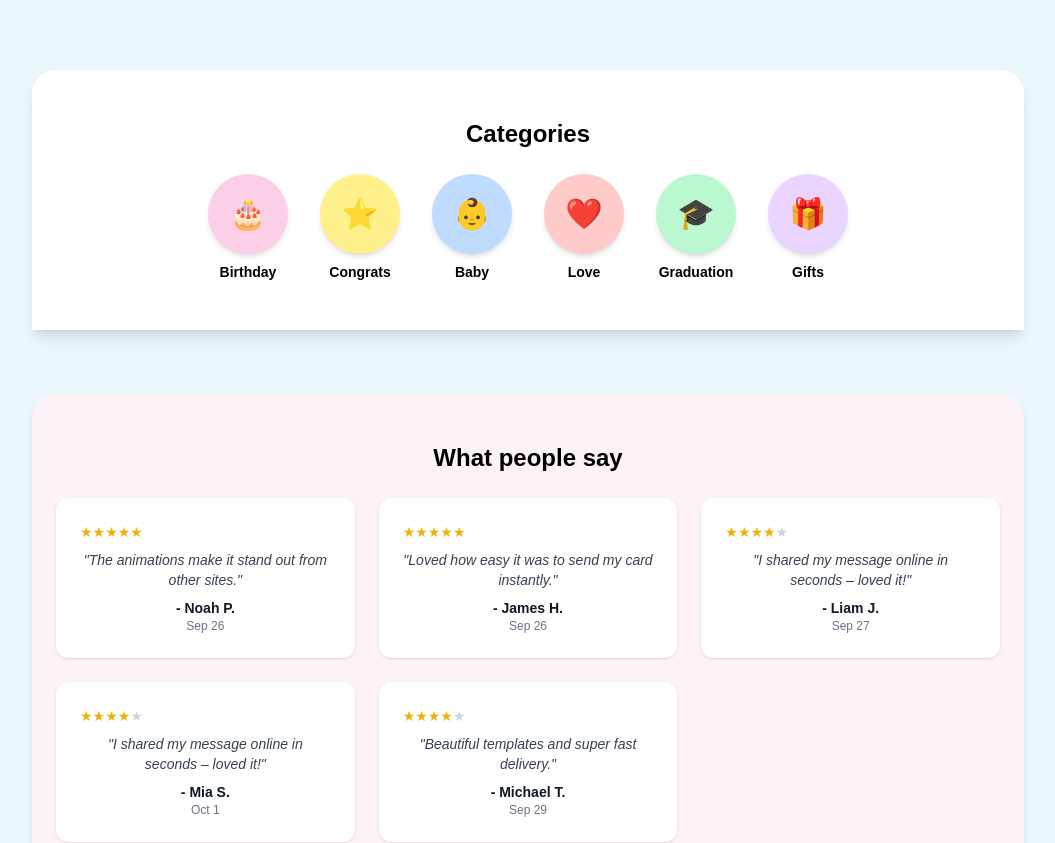
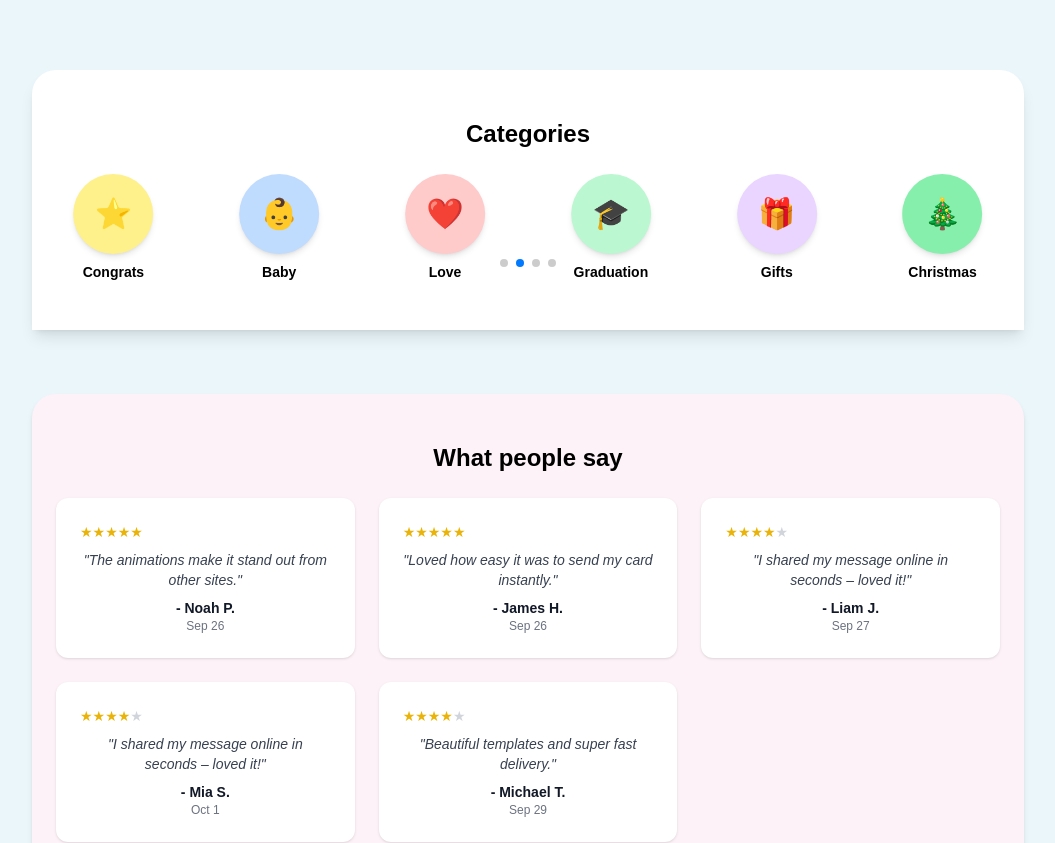
Before and after one commit to everwishhq-commits/EverWish, a Next.js app: page / in a window 1280 px wide. Shown: the part 752-1595 px from the top of the page, without its empty margins (112-1167 px from the left). Built offline with nearby package versions, Linux system fonts and the light colour scheme.

Commit message:
Update categories.js

```diff
--- a/app/components/categories.js
+++ b/app/components/categories.js
@@ -1,30 +1,64 @@
 "use client";
 
+import { useRouter } from "next/navigation";
+import { Swiper, SwiperSlide } from "swiper/react";
+import { Pagination, Autoplay } from "swiper/modules";
+import "swiper/css";
+import "swiper/css/pagination";
+
 const categories = [
-  { name: "Birthday", color: "bg-pink-200", emoji: "🎂" },
-  { name: "Congrats", color: "bg-yellow-200", emoji: "⭐" },
-  { name: "Baby", color: "bg-blue-200", emoji: "👶" },
-  { name: "Love", color: "bg-red-200", emoji: "❤️" },
-  { name: "Graduation", color: "bg-green-200", emoji: "🎓" },
-  { name: "Gifts", color: "bg-purple-200", emoji: "🎁" },
+  { name: "Birthday", color: "bg-pink-200", emoji: "🎂", slug: "birthday" },
+  { name: "Congrats", color: "bg-yellow-200", emoji: "⭐", slug: "congrats" },
+  { name: "Baby", color: "bg-blue-200", emoji: "👶", slug: "baby" },
+  { name: "Love", color: "bg-red-200", emoji: "❤️", slug: "love" },
+  { name: "Graduation", color: "bg-green-200", emoji: "🎓", slug: "graduation" },
+  { name: "Gifts", color: "bg-purple-200", emoji: "🎁", slug: "gifts" },
+  { name: "Christmas", color: "bg-green-300", emoji: "🎄", slug: "christmas" },
+  { name: "Halloween", color: "bg-orange-300", emoji: "🎃", slug: "halloween" },
+  { name: "Thank You", color: "bg-lime-200", emoji: "🙏", slug: "thank-you" },
 ];
 
 export default function Categories() {
+  const router = useRouter();
+
   return (
-    <div>
+    <div className="w-full text-center">
+      {/* 🔹 Título principal */}
       <h2 className="text-2xl font-bold mb-6">Categories</h2>
-      <div className="flex flex-wrap justify-center gap-8">
+
+      {/* 🔹 Carrusel horizontal tipo Netflix */}
+      <Swiper
+        slidesPerView={3}
+        spaceBetween={20}
+        autoplay={{
+          delay: 3000,
+          disableOnInteraction: false,
+        }}
+        pagination={{ clickable: true }}
+        breakpoints={{
+          480: { slidesPerView: 4, spaceBetween: 25 }, // celulares grandes
+          768: { slidesPerView: 5, spaceBetween: 30 }, // tablet
+          1024: { slidesPerView: 6, spaceBetween: 35 }, // desktop
+        }}
+        modules={[Pagination, Autoplay]}
+        className="pb-6"
+      >
         {categories.map((cat, i) => (
-          <div key={i} className="flex flex-col items-center">
+          <SwiperSlide key={i}>
             <div
-              className={`w-20 h-20 ${cat.color} rounded-full flex items-center justify-center shadow-md text-3xl`}
+              onClick={() => router.push(`/category/${cat.slug}`)}
+              className="flex flex-col items-center cursor-pointer group"
             >
-              {cat.emoji}
+              <div
+                className={`w-20 h-20 ${cat.color} rounded-full flex items-center justify-center shadow-md text-3xl group-hover:scale-110 transition-transform`}
+              >
+                {cat.emoji}
+              </div>
+              <p className="mt-2 text-sm font-semibold">{cat.name}</p>
             </div>
-            <p className="mt-2 text-sm font-semibold">{cat.name}</p>
-          </div>
+          </SwiperSlide>
         ))}
-      </div>
+      </Swiper>
     </div>
   );
-}
+                }
```
